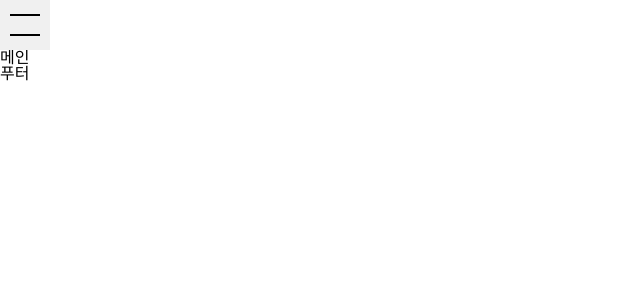
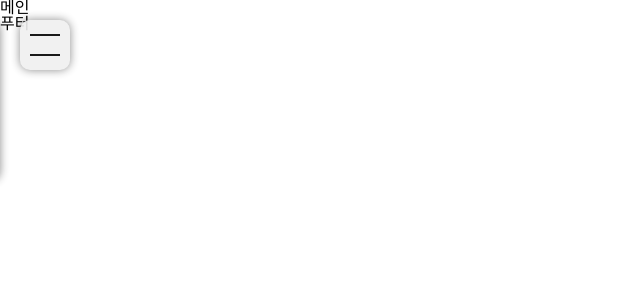
Before and after one commit to toy-study-2020/react-blog, a React (Create React App) app in the folder client/: page / in a window 1280 px wide. Shown: the top 300 px of the page, without its empty margins (0-640 px from the left). Built offline with nearby package versions, Linux system fonts and the light colour scheme.

Commit message:
faet: 헤더 스타일 변경, nav 스타일 추가 #22

```diff
--- a/client/src/components/Header.js
+++ b/client/src/components/Header.js
@@ -1,7 +1,7 @@
 import { Link } from 'react-router-dom';
 import { useState } from 'react';
 import { MENU } from '../lib/constants';
-import { HeaderStyle } from '../styles/headerStyle';
+import { HeaderStyle, NavStyle } from '../styles/headerStyle';
 
 const Header = ({isLogin, logout}) => {
   const [nav, setNav] = useState(false);
@@ -16,7 +16,7 @@ const Header = ({isLogin, logout}) => {
         onClick={handlerNav}>
         <span>메뉴</span>
       </button>
-      <nav>
+      <NavStyle>
         <ul>
           {routes.map(menu =>
             <li key={menu.key}>
@@ -34,7 +34,7 @@ const Header = ({isLogin, logout}) => {
             </li>
           )}
         </ul>
-      </nav>
+      </NavStyle>
     </HeaderStyle>
   );
 };
--- a/client/src/styles/headerStyle.js
+++ b/client/src/styles/headerStyle.js
@@ -2,7 +2,10 @@ import styled from 'styled-components';
 
 export const HeaderStyle = styled.header`
   display: block;
-  position: relative;
+  position: absolute;
+  top: 20px;
+  left: 20px;
+  opacity: .9;
 
   button {
     position: relative;
@@ -12,8 +15,16 @@ export const HeaderStyle = styled.header`
     padding: 10px;
     box-sizing: border-box;
     text-indent: -9999px;
+    border-radius: 10px;
+    box-shadow: 0 0 10px 0 rgba(0, 0, 0, .5);
+    cursor: pointer;
+    transform: translateX(0);
+    transition: transform .3s;
 
     &[aria-expanded="true"] {
+      position: absolute;
+      transform: translateX(300px);
+
       span:before {
         transform: rotate(45deg);
         top: 24px
@@ -24,8 +35,13 @@ export const HeaderStyle = styled.header`
         bottom: 24px;
       }
 
+      span:before,
+      span:after {
+        transition: transform .3s;
+      }
+
       + nav {
-        display: flex;
+        transform: translateX(0);
       }
     }
 
@@ -47,7 +63,6 @@ export const HeaderStyle = styled.header`
       height: 2px;
       margin-left: -15px;
       background-color: #000;
-      transition: transform .3s;
     }
 
     span:before {
@@ -58,8 +73,40 @@ export const HeaderStyle = styled.header`
       bottom: 14px;
     }
   }
+`;
 
-  nav {
-    display: none;
+export const NavStyle = styled.nav`
+  display: flex;
+  position: fixed;
+  top: 0;
+  left: 0;
+  width: 300px;
+  transform: translateX(-300px);
+  transition: transform .3s;
+  padding: 20px 0 20px 20px;
+  box-sizing: border-box;
+
+  ul {
+    flex: 1;
+    padding: 20px;
+    background-color: #1d1d1d;
+    box-shadow: 0 0 10px 0 rgba(0, 0, 0, .5);
+    border-radius: 10px;
+  }
+
+  li {
+    border-top: solid 1px #4e4e4e;
+
+    &:first-child {
+      border-top: none;
+    }
+  }
+
+  a {
+    display: block;
+    color: #fff;
+    text-decoration: none;
+    padding: 20px;
+    font-size: 20px;
   }
 `;
```
